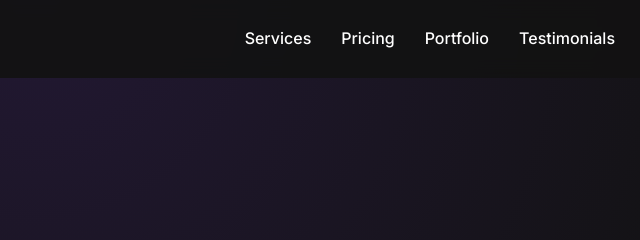
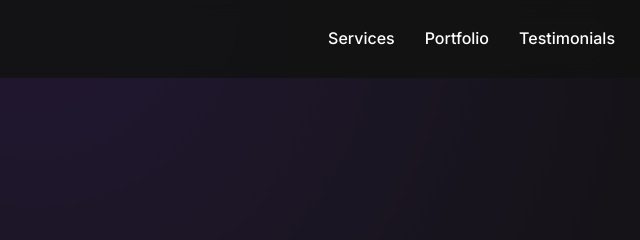
Before and after one commit to qubit-us/qubit-us.github.io, a plain HTML site: page index.html in a window 1280 px wide. Shown: the top 240 px of the page, 605-1245 px from the left. Drawn offline with Linux system fonts and the light colour scheme.

Commit message:
Update index.html

```diff
--- a/index.html
+++ b/index.html
@@ -29,7 +29,7 @@
                </div>
                <ul class="nav-menu">
                   <li><a href="#services" class="nav-link">Services</a></li>
-                  <li><a href="#pricing" class="nav-link">Pricing</a></li>
+<!--                   <li><a href="#pricing" class="nav-link">Pricing</a></li> -->
                   <li><a href="#portfolio" class="nav-link">Portfolio</a></li>
                   <li><a href="#testimonials" class="nav-link">Testimonials</a></li>
                   <!-- <li><a href="#contact" class="btn btn-outline">Contact</a></li> -->
```
